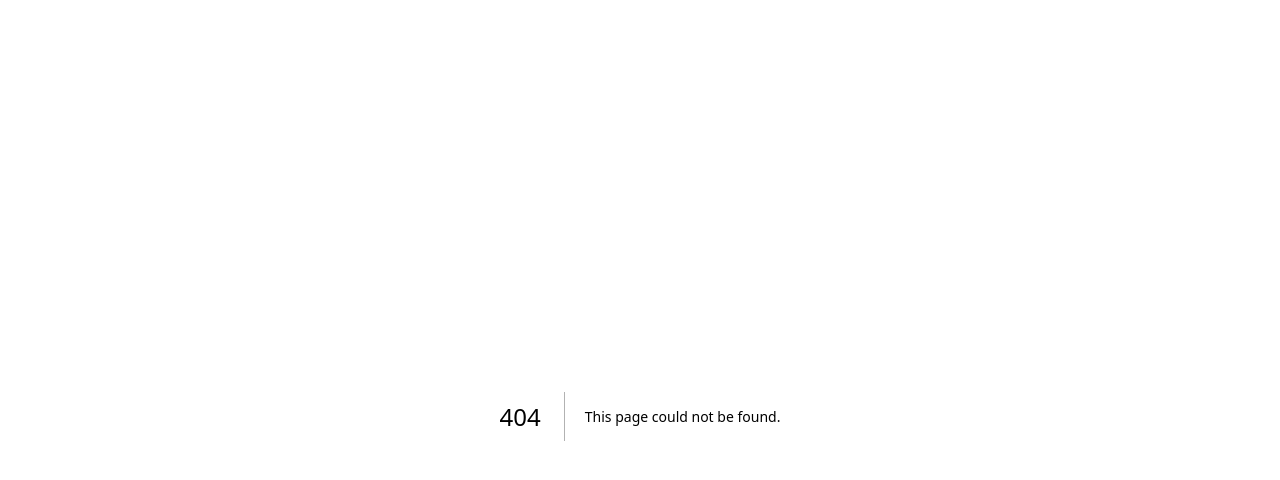
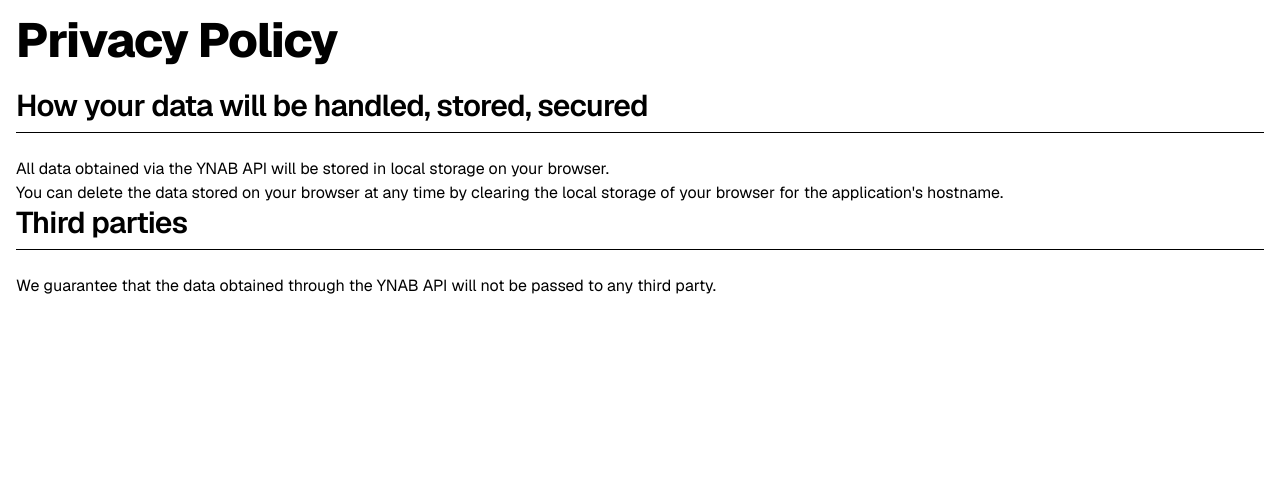
Before and after one commit to bpb54321/fbar-max-balance-calculator, a Next.js app: page /privacy-policy in a window 1280 px wide. Before the commit this address had no page. Shown: the top 480 px of the page. Built offline with nearby package versions, Linux system fonts and the light colour scheme.

Commit message:
Add privacy-policy page.

```diff
--- /dev/null
+++ b/app/privacy-policy/page.tsx
@@ -0,0 +1,24 @@
+import Heading1 from "@/design-system/headings/heading1/Heading1";
+import Heading2 from "@/design-system/headings/heading2/Heading2";
+
+export default function PrivacyPolicy() {
+  return (
+    <>
+      <Heading1>Privacy Policy</Heading1>
+      <Heading2>How your data will be handled, stored, secured</Heading2>
+      <p>
+        All data obtained via the YNAB API will be stored in local storage on
+        your browser.
+      </p>
+      <p>
+        You can delete the data stored on your browser at any time by clearing
+        the local storage of your browser for the application's hostname.
+      </p>
+      <Heading2>Third parties</Heading2>
+      <p>
+        We guarantee that the data obtained through the YNAB API will not be
+        passed to any third party.
+      </p>
+    </>
+  );
+}
```
